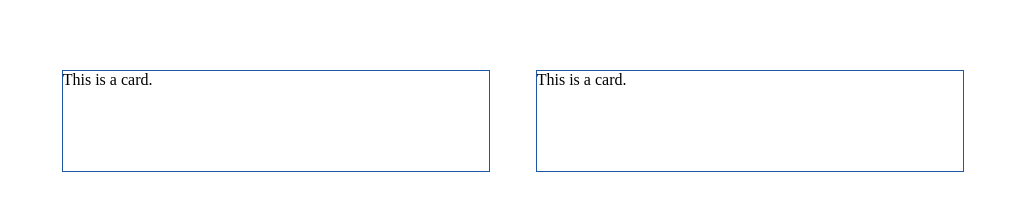
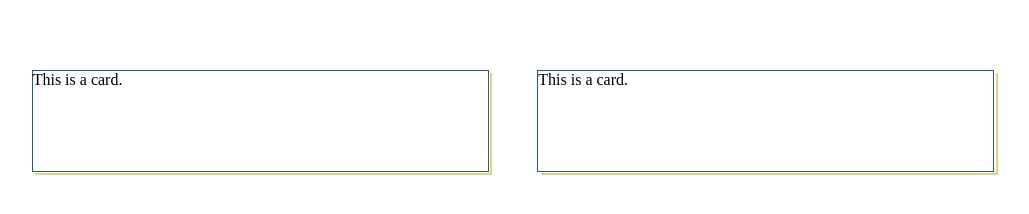
Before and after one commit to IAN-YZL/IAN-YZL.github.io, a plain HTML site: page index.html in a window 1280 px wide. Shown: the part 172-386 px from the top of the page, without its empty margins (127-1156 px from the left). Drawn offline with Linux system fonts and the light colour scheme.

Commit message:
add double border for project cards.

```diff
--- a/css/style.css
+++ b/css/style.css
@@ -31,15 +31,24 @@ header {
 .project-row {
   position: relative;
   top: 120px;
-  left: 12.5%;
+  left: 10%;
   display: flex;
-  width: 75%; }
+  width: 80%; }
 .project-card {
   width: 45%;
   max-width: 673px;
   border: 0.5px solid #1E56A0;
   opacity: 1;
   height: 100px;
-  margin: 0 auto; }
+  margin: 0 auto;
+  position: relative; }
+  .project-card__shadow {
+    position: absolute;
+    border-right: 2px solid #EACF79;
+    border-bottom: 2px solid #EACF79;
+    width: 100%;
+    height: 100%;
+    top: 2%;
+    left: 0.5%; }
 
 /*# sourceMappingURL=style.css.map */
--- a/index.html
+++ b/index.html
@@ -24,9 +24,11 @@
         <div class="project-row">
             <div class="project-card">
                 This is a card.
+                <div class="project-card__shadow"></div>
             </div>
             <div class="project-card">
                 This is a card.
+                <div class="project-card__shadow"></div>
             </div>
         </div>
     </div>
```
